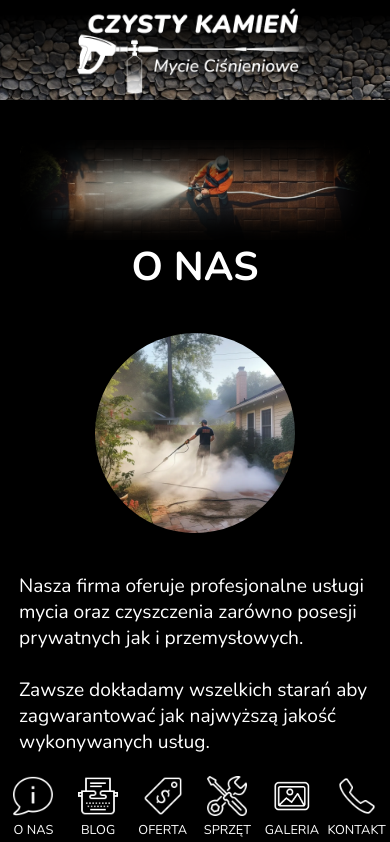
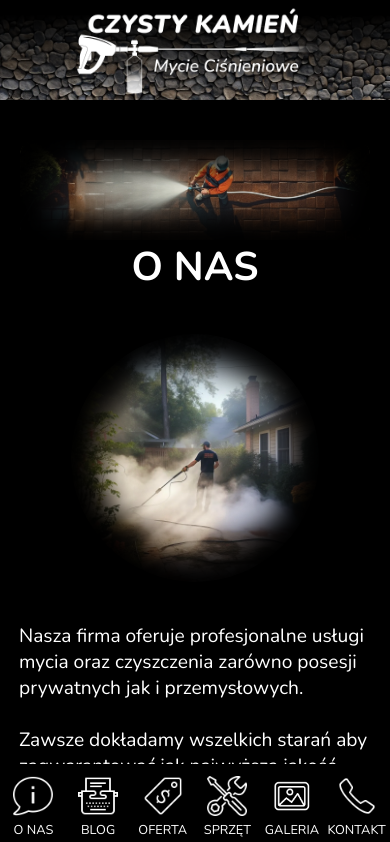
Before and after one commit to CodastickFantastic/czystykamien.pl, a Next.js app: page /o-nas in a window 390 px wide. Shown: the top 842 px of the page. Built offline with nearby package versions, Linux system fonts and the light colour scheme.

Commit message:
Small fixes to few photos shaodws

```diff
--- a/src/app/o-nas/page.js
+++ b/src/app/o-nas/page.js
@@ -16,7 +16,7 @@ import styles from "@/styles/about.module.scss";
 import ContactForm from "@/components/ContactForm";
 import MobileNav from "@/components/MobileNav";
 
-export default function AboutUsPage({ params, req }) {
+export default function AboutUsPage() {
   return (
     <div className={`pagesBackground ${styles.mobile}`}>
       <header>
@@ -52,10 +52,13 @@ export default function AboutUsPage({ params, req }) {
                 Nie zostawiamy miejsca na błędy oraz poprawki. Zaufaj nam a
                 przekonasz się, że praca zostanie wykonana w rzetelny sposób.
               </p>
-              <Image
-                src={Czyszcenie}
-                alt="Czyszcenie kostki brukowej wraz ze sprzętem"
-              />
+              <div className={styles.shadowContainer}>
+                <Image
+                  src={Czyszcenie}
+                  alt="Czyszcenie kostki brukowej wraz ze sprzętem"
+                />
+                <div className={styles.shadow} />
+              </div>
             </div>
           </div>
         </section>
--- a/src/styles/about.module.scss
+++ b/src/styles/about.module.scss
@@ -49,10 +49,29 @@
         font-size: 1.4rem;
       }
 
-      img {
+      .shadowContainer {
         width: 460px;
         height: 460px;
+        position: relative;
         border-radius: 50%;
+        overflow: hidden;
+        img {
+          width: 100%;
+          height: 100%;
+          object-fit: cover;
+          border-radius: 50%;
+          border: 1px solid black;
+        }
+        .shadow {
+          position: absolute;
+          top: 0;
+          left: 0;
+          width: 100%;
+          height: 100%;
+          box-shadow: inset 0px 0px 30px 30px #000000;
+          z-index: 1;
+          border-radius: 50%;
+        }
       }
     }
 
@@ -178,13 +197,13 @@
         padding-left: 20px;
         padding-right: 20px;
         p {
-          width: 100%;
           font-size: 1.2rem;
         }
-        img {
+        .shadowContainer {
           margin-left: 20px;
           width: 300px;
-          height: 300px;
+          min-width: 300px!important;
+          height: 300px!important;
         }
       }
 
@@ -248,13 +267,13 @@
       margin: -1px;
       .description {
         p {
-          width: 100%;
           font-size: 1rem;
         }
-        img {
+        .shadowContainer {
           margin-left: 20px;
-          width: 200px;
-          height: 200px;
+          width: 200px!important;
+          min-width: 200px!important;
+          height: 200px!important;
         }
       }
 
@@ -328,14 +347,14 @@
         padding-right: 20px;
         flex-direction: column-reverse;
         p {
+          width: 100%;
           font-size: 1.2rem;
         }
-        img {
+        .shadowContainer {
           margin-bottom: 40px;
           margin-left: unset;
-          width: 250px;
-          height: 250px;
-
+          width: 250px!important;
+          height: 250px!important;
         }
       }
 
@@ -416,7 +435,7 @@
         height: 100px !important;
       }
       .innerShadow1 {
-        margin-top: -1px!important;
+        margin-top: -1px !important;
         height: 103px !important;
       }
     }
```
